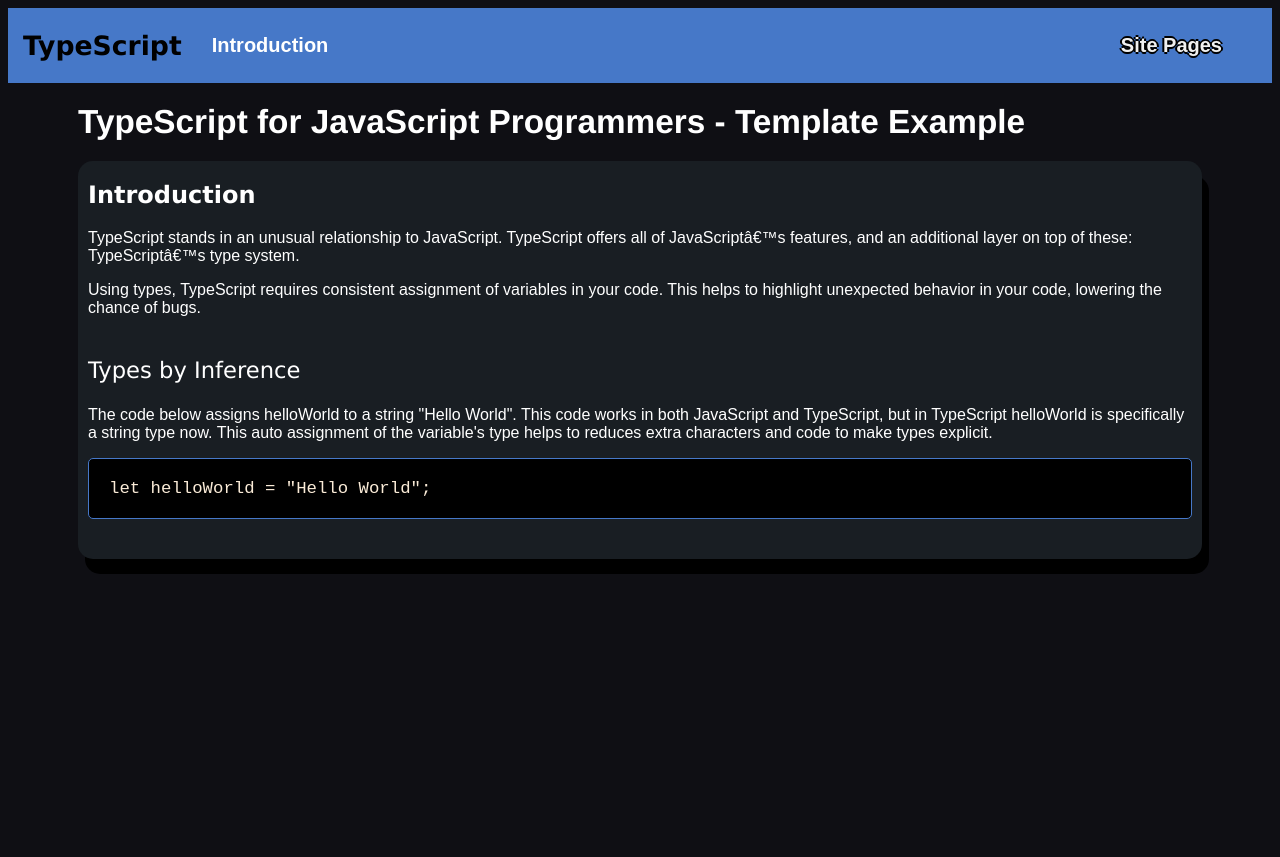
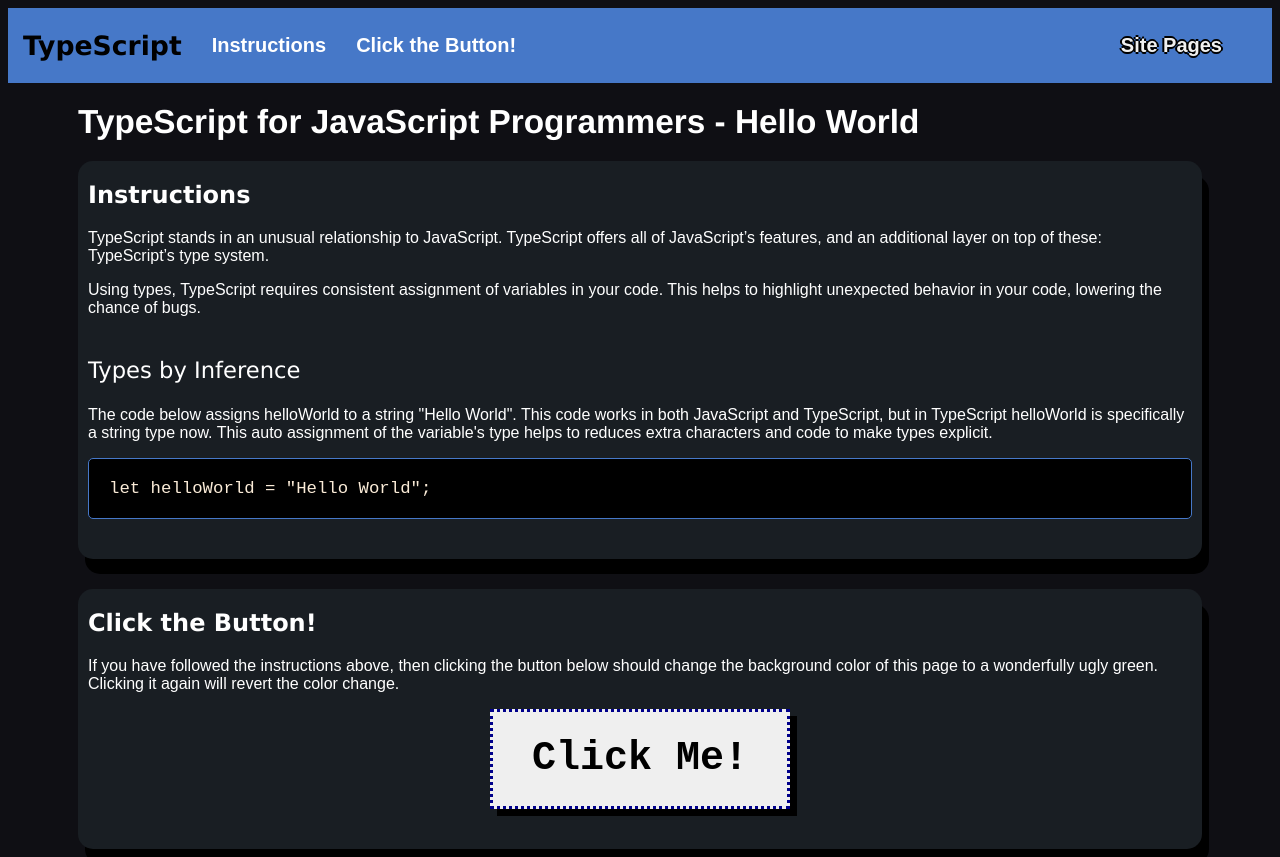
Before and after one commit to cs401-fall2022/lesson14-MesaGreear, a website: page helloWorld.html in a window 1280 px wide. Before the commit the page ends 800 px from the top, so only its background shows below. Drawn offline with Linux system fonts and the light colour scheme.

Commit message:
Implementation of scripts into webpage & a rename

```diff
--- a/templateExample.html
+++ b/helloWorld.html
@@ -2,16 +2,14 @@
 <html lang="en">
 
 <head>
+<meta charset="utf-8">
   <title>TypeScript for JavaScript Programmers - Template Example</title>
   <!--Second style sheet might fix css not being applied on github.io site-->
   <link rel="stylesheet" href="/style.css">
   <link rel="stylesheet" href="/lesson14-MesaGreear/style.css">
-  <!--
-  <meta charset="utf-8">
   <meta name="description" content="">
   <meta name="viewport" content="width=device-width, initial-scale=1">
-  <link rel="stylesheet" href="https://code.jquery.com/qunit/qunit-2.19.1.css">
-  -->
+  <!-- <link rel="stylesheet" href="https://code.jquery.com/qunit/qunit-2.19.1.css"> -->
 </head>
 
 <body>
@@ -21,33 +19,34 @@
     <h2>TypeScript</h2>
 
     <div class="dropdown">
-      <a href="#intro">Introduction</a>
+      <a href="#instructions">Instructions</a>
       <div class="dropdownContent">
-        <a href="#intro1">Types by Inference</a>
-        <a href="#intro2">Defining Types</a>
-        <a href="#intro3">Composing Types</a>
-        <a href="#intro4">Structural Type System</a>
+        <a href="#instructions1">Types by Inference</a>
+        <a href="#instructions2">Defining Types</a>
       </div>
+    </div>
+    <div class="dropdown">
+        <a href="#clickButton">Click the Button!</a>
     </div>
     <div class="dropdown" id="links">
         <a class="nonClickable">Site Pages</a>
         <div class="dropdownContent">
             <a href="index.html">Intro to TypeScript</a>
-            <a href="templateExample.html">Template Example</a>
+            <a href="helloWorld.html">Hello World</a>
         </div>
     </div>
   </nav>
 
-  <h1>TypeScript for JavaScript Programmers - Template Example</h1>
+  <h1>TypeScript for JavaScript Programmers - Hello World</h1>
 
   <!--Container, encapsulates everything on the page except for the Nav Bar & Title-->
   <div class="container">
 
     <!--====================================================================================================================-->
-    <!--=================================================== INTRODUCTION ===================================================-->
+    <!--=================================================== INSTRUCTIONS ===================================================-->
     <!--====================================================================================================================-->
-    <div class="section" id="intro">
-      <h2>Introduction</h2>
+    <div class="section" id="instructions">
+      <h2>Instructions</h2>
 
       <div class="topic">
         <p>TypeScript stands in an unusual relationship to JavaScript. TypeScript offers all of JavaScript’s features,
@@ -56,7 +55,7 @@
           unexpected behavior in your code, lowering the chance of bugs.</p>
       </div>
 
-      <div class="topic" id="intro1">
+      <div class="topic" id="instructions1">
         <h3>Types by Inference</h3>
 
         <p>The code below assigns helloWorld to a string "Hello World". This code works in both JavaScript and
@@ -68,6 +67,28 @@
         </code>
       </div>
     </div>
+
+    <!--====================================================================================================================-->
+    <!--=================================================== CLICK BUTTON ===================================================-->
+    <!--====================================================================================================================-->
+    <div class="section" id="clickButton">
+        <h2>Click the Button!</h2>
+
+        <div class="topic">
+            <p>If you have followed the instructions above, then clicking the button below should change the background color
+            of this page to a wonderfully ugly green. Clicking it again will revert the color change.</p>
+
+            <div class="center">
+                <button id="clickButtonsButton" onclick="turnBackgroundUglyGreen()">Click Me!</button>
+
+                <script type="module">
+                    import { turnBackgroundUglyGreen } from '/build/app.js';
+                    window.turnBackgroundUglyGreen = turnBackgroundUglyGreen;
+                </script>
+            </div>
+
+        </div>
+      </div>
   </div>
 
   <!--
--- a/style.css
+++ b/style.css
@@ -143,7 +143,7 @@
     text-align: center;
 }
 
-/* Code blocks */
+/* Code blocks formatting */
 .code {
     display: block;
     background-color: black;
@@ -159,6 +159,25 @@
     font: 13pt "Courier New";
 }
 
+/* Special formatting for items on the 'Hello World' webpage */
+#clickButtonsButton{
+    font: 30pt "Courier New";
+    font-weight: bolder;
+    border: 3px dotted darkblue;
+    width: 300px;
+    height: 100px;
+    position: relative;
+
+    box-shadow: 7px 7px black;
+}
+
+#clickButtonsButton:active {
+    background-color: goldenrod;
+    box-shadow: 3px 3px black;
+    top: 5px;
+    left: 5px;
+}
+
 /*
 .name {color: green}
 .gen {color: orange}
```
Also changed, not shown: index.html (+1 -1 lines).
